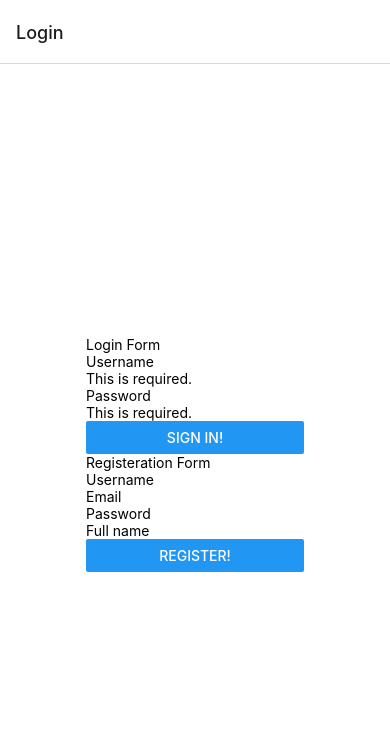
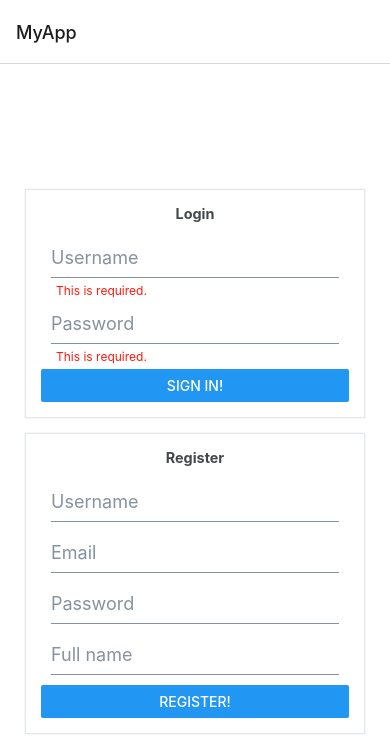
Before and after one commit to Labrat32/MyApp, a React Native app: screen /Login in a window 390 px wide. Both pictures are taken after a click on the button "SIGN IN!". Shown: the top 756 px of the page. Built offline with nearby package versions, Linux system fonts and the light colour scheme.

Commit message:
comp-lib-finish

```diff
--- a/App.js
+++ b/App.js
@@ -1,15 +1,15 @@
 import {StatusBar} from 'expo-status-bar';
 import Navigator from './navigators/Navigator';
 import {MainProvider} from './contexts/MainContext';
+import {SafeAreaProvider} from 'react-native-safe-area-context';
 
 const App = () => {
   return (
-    <>
+    <SafeAreaProvider>
       <MainProvider>
     <Navigator></Navigator>
-    <StatusBar style={"auto"}/>
       </MainProvider>
-    </>
+    </SafeAreaProvider>
   );
 };
 
--- /dev/null
+++ b/Components/FullSizeImage.js
@@ -0,0 +1,35 @@
+import {Card} from '@rneui/themed';
+import {PropTypes} from 'prop-types';
+import {useState} from 'react';
+import {Image} from 'react-native';
+
+const FullSizeImage = ({style, ...props}) => {
+  const [ratio, setRatio] = useState(1);
+  try {
+    Image.getSize(
+      props.source.uri,
+      (width, height) => height && setRatio(width / height)
+    );
+  } catch (error) {
+    console.error(error.message);
+  }
+  console.log('component rendered');
+  return (
+    <Card.Image
+      {...props}
+      style={{
+        width: '100%',
+        height: undefined,
+        aspectRatio: ratio,
+        ...style,
+      }}
+    />
+  );
+};
+
+FullSizeImage.propTypes = {
+  style: PropTypes.object,
+  source: PropTypes.object,
+};
+
+export default FullSizeImage;
--- a/Components/ListItem.js
+++ b/Components/ListItem.js
@@ -1,61 +1,38 @@
-import {
-  Image,
-  Platform,
-  StyleSheet,
-  Text,
-  TouchableOpacity,
-  View,
-} from 'react-native';
 import PropsTypes from 'prop-types';
+import {mediaUrl} from '../util/variables';
+import {ListItem as RNEListItem, Avatar} from '@rneui/themed';
 
 const ListItem = ({singleMedia, navigation}) => {
-  const mediaUrl = 'https://media.mw.metropolia.fi/wbma/uploads/';
   console.log('listItem: ', singleMedia)
   return (
-    <TouchableOpacity
-      style={styles.container}
-      onPress={()=>{
-          navigation.navigate('Single', singleMedia);
-        }
-      }
+    <RNEListItem
+      bottomDivider
+      onPress={() => {
+        navigation.navigate('Single', singleMedia);
+      }}
     >
-      <View style={styles.row}>
-        <Image
-          style={styles.image}
-          source={{uri: mediaUrl + singleMedia.thumbnails.w160}}
-        />
-      </View>
-      <View style={styles.row}>
-        <Text style={styles.title}>{singleMedia.title}</Text>
-        <Text>{singleMedia.description}</Text>
-      </View>
-    </TouchableOpacity>
+      <Avatar
+        size="large"
+        source={{uri: mediaUrl + singleMedia.thumbnails.w160}}
+      />
+      <RNEListItem.Content>
+        <RNEListItem.Title numberOfLines={1} h4>
+          {singleMedia.title}
+        </RNEListItem.Title>
+        <RNEListItem.Subtitle numberOfLines={1}>
+          {singleMedia.description}
+        </RNEListItem.Subtitle>
+      </RNEListItem.Content>
+      <RNEListItem.Chevron />
+    </RNEListItem>
   );
 };
 
 ListItem.propTypes = {
-  singleMedia: PropsTypes.object
-}
+  singleMedia: PropsTypes.object,
+  navigation: PropsTypes.object,
+};
 
-const styles = StyleSheet.create({
-  container: {
-    flex: 1,
-    backgroundColor: 'white',
-    flexDirection: 'row',
-    paddingBottom: 5,
-  },
-  row: {
-    flex: 1,
-    backgroundColor: '#ccc',
-    padding: 10,
-  },
-  title: {
-    fontSize: 20,
-    fontWeight: 'bold',
-  },
-  image: {
-    flex: 1,
-  },
-});
+
 
 export default ListItem;
--- a/Components/LoginForm.js
+++ b/Components/LoginForm.js
@@ -1,9 +1,10 @@
 import AsyncStorage from '@react-native-async-storage/async-storage';
 import {useContext} from 'react';
 import {Controller, useForm} from 'react-hook-form';
-import {View, Text, Button, TextInput} from 'react-native';
+import {Text, Button,} from 'react-native';
 import {MainContext} from '../contexts/MainContext';
 import {useLogin} from '../hooks/ApiHooks';
+import {Card, Input} from '@rneui/themed';
 
 const LoginForm = () => {
   const {isLoggedIn, setIsLoggedIn, setUser} = useContext(MainContext);
@@ -25,13 +26,12 @@
       setIsLoggedIn(true);
     } catch (error) {
       console.error('Login - logIn', error);
-      // TODO: nofify user about wrong username/password/net error?
     }
   };
 
   return (
-    <View>
-      <Text>Login Form</Text>
+    <Card>
+      <Card.Title>Login</Card.Title>
       <Controller
         control={control}
         rules={{
@@ -39,38 +39,44 @@
           minLength: 3,
         }}
         render={({field: {onChange, onBlur, value}}) => (
-          <TextInput
+          <Input
             onBlur={onBlur}
             onChangeText={onChange}
             value={value}
             placeholder="Username"
+            autoCapitalize="none"
+            errorMessage={
+              (errors.username?.type === 'required' && (
+                <Text>This is required.</Text>
+              )) ||
+              (errors.username?.type === 'minLength' && (
+                <Text>Min 3 chars!</Text>
+              ))
+            }
           />
         )}
         name="username"
       />
-      {errors.username?.type === 'required' && <Text>This is required.</Text>}
-      {errors.username?.type === 'minLength' && <Text>Min 3 chars!</Text>}
-
       <Controller
         control={control}
         rules={{
           required: true,
         }}
         render={({field: {onChange, onBlur, value}}) => (
-          <TextInput
+          <Input
             onBlur={onBlur}
             onChangeText={onChange}
             value={value}
             secureTextEntry={true}
             placeholder="Password"
+            errorMessage={errors.password && <Text>This is required.</Text>}
           />
         )}
         name="password"
       />
-      {errors.password && <Text>This is required.</Text>}
 
       <Button title="Sign in!" onPress={handleSubmit((data) => logIn(data))} />
-    </View>
+    </Card>
   );
 };
 
--- a/Components/RegisterForm.js
+++ b/Components/RegisterForm.js
@@ -1,8 +1,7 @@
-import {useContext} from 'react';
 import {Controller, useForm} from 'react-hook-form';
-import {View, Text, Button, TextInput} from 'react-native';
-import {MainContext} from '../contexts/MainContext';
+import {Text, Button} from 'react-native';
 import {useUser} from '../hooks/ApiHooks';
+import {Card, Input} from '@rneui/themed';
 
 const RegisterForm = () => {
   const {postUser} = useUser();
@@ -25,8 +24,8 @@
   };
 
   return (
-    <View>
-      <Text>Registeration Form</Text>
+    <Card>
+      <Card.Title>Register</Card.Title>
       <Controller
         control={control}
         rules={{
@@ -34,17 +33,24 @@
           minLength: 3,
         }}
         render={({field: {onChange, onBlur, value}}) => (
-          <TextInput
+          <Input
             onBlur={onBlur}
             onChangeText={onChange}
             value={value}
             placeholder="Username"
+            autoCapitalize="none"
+            errorMessage={
+              (errors.username?.type === 'required' && (
+                <Text>This is required.</Text>
+              )) ||
+              (errors.username?.type === 'minLength' && (
+                <Text>Min 3 chars!</Text>
+              ))
+            }
           />
         )}
         name="username"
       />
-      {errors.username?.type === 'required' && <Text>This is required.</Text>}
-      {errors.username?.type === 'minLength' && <Text>Min 3 chars!</Text>}
 
       <Controller
         control={control}
@@ -52,16 +58,17 @@
           required: true,
         }}
         render={({field: {onChange, onBlur, value}}) => (
-          <TextInput
+          <Input
             onBlur={onBlur}
             onChangeText={onChange}
             value={value}
             placeholder="Email"
+            autoCapitalize="none"
+            errorMessage={errors.email && <Text>This is required.</Text>}
           />
         )}
         name="email"
       />
-      {errors.email && <Text>This is required.</Text>}
 
       <Controller
         control={control}
@@ -69,17 +76,17 @@
           required: true,
         }}
         render={({field: {onChange, onBlur, value}}) => (
-          <TextInput
+          <Input
             onBlur={onBlur}
             onChangeText={onChange}
             value={value}
             secureTextEntry={true}
             placeholder="Password"
+            errorMessage={errors.password && <Text>This is required.</Text>}
           />
         )}
         name="password"
       />
-      {errors.password && <Text>This is required.</Text>}
 
       <Controller
         control={control}
@@ -88,18 +95,19 @@
           minLength: 3,
         }}
         render={({field: {onChange, onBlur, value}}) => (
-          <TextInput
+          <Input
             onBlur={onBlur}
             onChangeText={onChange}
             value={value}
             placeholder="Full name"
+            autoCapitalize="words"
           />
         )}
         name="full_name"
       />
 
       <Button title="Register!" onPress={handleSubmit(register)} />
-    </View>
+    </Card>
   );
 };
 
--- a/hooks/ApiHooks.js
+++ b/hooks/ApiHooks.js
@@ -8,7 +8,6 @@
   const loadMedia = async () => {
     try {
       const json = await doFetch(apiUrl + 'media?limit=5');
-
       console.log(json);
       const allMediaData = json.map(async (mediaItem) => {
         return await doFetch(apiUrl + 'media/' + mediaItem.file_id);
@@ -16,7 +15,6 @@
       setMediaArray(await Promise.all(allMediaData));
     } catch (error) {
       console.log('media fetch failed', error);
-      //TODO: notify user?
     }
   };
 
@@ -59,8 +57,7 @@
 
 const useLogin = () => {
   const postLogin = async (userCredentials) => {
-    // user credentials format: {username: 'someUsername', password: 'somePassword'}
-    const options = {
+     const options = {
       method: 'POST',
       headers: {
         'Content-Type': 'application/json',
--- a/navigators/Navigator.js
+++ b/navigators/Navigator.js
@@ -7,6 +7,7 @@
 import Login from '../views/Login';
 import {useContext} from 'react';
 import {MainContext} from '../contexts/MainContext';
+import {Icon} from '@rneui/themed';
 
 const Tab = createBottomTabNavigator();
 const Stack = createNativeStackNavigator();
@@ -15,8 +16,20 @@
 const TabScreen = () => {
   return (
     <Tab.Navigator>
-      <Tab.Screen name="Home" component={Home} />
-      <Tab.Screen name="Profile" component={Profile} />
+    <Tab.Screen
+      name="Home"
+      component={Home}
+      options={{
+        tabBarIcon: ({color}) => <Icon name="home" color={color} />,
+      }}
+    />
+      <Tab.Screen
+        name="Profile"
+        component={Profile}
+        options={{
+          tabBarIcon: ({color}) => <Icon name="person" color={color} />,
+        }}
+      />
     </Tab.Navigator>
   );
 };
@@ -27,21 +40,22 @@
     <Stack.Navigator>
       {isLoggedIn ? (
         <>
-      <Stack.Screen
-        name="Back"
-        component={TabScreen}
-        options={{ headerShown: false }}
-      />
-      <Stack.Screen
-        name="Single"
-        component={Single}
-      />
+          <Stack.Screen
+            name="Back"
+            component={TabScreen}
+            options={{headerShown: false}}
+          />
+          <Stack.Screen name="Single" component={Single}/>
         </>
-        ):(
-      <Stack.Screen
-        name={"Login"}
-        component={Login}
-      />)}
+      ) : (
+        <Stack.Screen
+          name="Login"
+          component={Login}
+          options={{
+            title: 'MyApp'
+          }}
+        />
+      )}
     </Stack.Navigator>
   );
 };
--- a/package.json
+++ b/package.json
@@ -14,6 +14,8 @@
     "@react-navigation/bottom-tabs": "^6.3.3",
     "@react-navigation/native": "^6.0.12",
     "@react-navigation/native-stack": "^6.8.0",
+    "@rneui/base": "^4.0.0-rc.6",
+    "@rneui/themed": "^4.0.0-rc.6",
     "eslint-plugin-react-native": "^4.0.0",
     "expo": "~46.0.9",
     "expo-status-bar": "~1.4.0",
@@ -21,7 +23,7 @@
     "react": "18.0.0",
     "react-hook-form": "^7.34.2",
     "react-native": "0.69.5",
-    "react-native-safe-area-context": "4.3.1",
+    "react-native-safe-area-context": "^4.3.1",
     "react-native-screens": "~3.15.0"
   },
   "devDependencies": {
--- a/views/Profile.js
+++ b/views/Profile.js
@@ -1,9 +1,10 @@
-import {StyleSheet, SafeAreaView, Text, Button, Image} from 'react-native';
 import {useContext, useEffect, useState} from 'react';
 import {MainContext} from '../contexts/MainContext';
 import AsyncStorage from '@react-native-async-storage/async-storage';
 import {useTag} from '../hooks/ApiHooks';
 import {mediaUrl} from '../util/variables';
+import {Avatar, Button, Card, ListItem, Text} from '@rneui/themed';
+import FullSizeImage from '../Components/FullSizeImage';
 
 const Profile = () => {
   const {isLoggedIn, setIsLoggedIn, user} = useContext(MainContext);
@@ -12,7 +13,6 @@
 
   const fetchAvatar = async () => {
     try {
-
       const avatarArray = await getFilesByTag('avatar_2147');
       const avatarFile = avatarArray.pop()
       setAvatar(mediaUrl + avatarFile.filename);
@@ -23,8 +23,7 @@
 
   useEffect(() => {
     fetchAvatar();
-  }, [])
-
+  }, []);
 
   console.log('Profile', isLoggedIn);
 
@@ -38,28 +37,29 @@
   };
 
   return (
-    <SafeAreaView style={styles.container}>
-      <Text>Profile</Text>
-      <Text>
-        User: {user.username} (id: {user.user_id})
-      </Text>
-      <Image source={{url: avatar}} style={{width: 200, height: 200}}/>
-      <Text>Email: {user.email}</Text>
-      <Text>Full name: {user.full_name}</Text>
-      <Text>User since: {user.time_created}</Text>
+    <Card>
+      <Card.Title>{user.full_name}</Card.Title>
+      <FullSizeImage source={{uri: avatar}} />
+      <ListItem>
+        <Avatar
+          icon={{name: 'contact-mail', type: 'material'}}
+          containerStyle={{backgroundColor: '#aaa'}}
+        />
+        <ListItem.Title>{user.email}</ListItem.Title>
+      </ListItem>
+      <ListItem>
+        <Avatar
+          icon={{name: 'person', type: 'material'}}
+          containerStyle={{backgroundColor: '#aaa'}}
+        />
+        <ListItem.Title>
+          {user.username} (id: {user.user_id})
+        </ListItem.Title>
+      </ListItem>
       <Button title="Logout" onPress={logOut} />
-    </SafeAreaView>
+    </Card>
   );
 };
 
-const styles = StyleSheet.create({
-  container: {
-    flex: 1,
-    backgroundColor: '#fff',
-    alignItems: 'center',
-    justifyContent: 'center',
-    paddingTop: 40,
-  },
-});
 
 export default Profile;
--- a/views/Single.js
+++ b/views/Single.js
@@ -1,30 +1,19 @@
 import React from 'react';
-import {StyleSheet, SafeAreaView, Text, Image} from 'react-native';
 import PropsTypes from 'prop-types';
 import {mediaUrl} from '../util/variables';
+import {Card} from '@rneui/themed';
 
 const Single = ({route}) => {
   console.log('Single route: ', route)
   const {filename, title} = route.params
   return (
-    <SafeAreaView style={styles.container}>
-      <Text>{title}</Text>
-      <Image source={{uri: mediaUrl + filename}}
-             style={{width: 200, height: 200}}/>
-    </SafeAreaView>
+    <Card>
+      <Card.Title>{title}</Card.Title>
+      <Card.Image source={{uri: mediaUrl + filename}} />
+    </Card>
   );
 };
 
-
-const styles = StyleSheet.create({
-  container: {
-    flex: 1,
-    backgroundColor: '#fff',
-    alignItems: 'center',
-    justifyContent: 'center',
-    paddingTop: 40,
-  },
-});
 
 Single.propTypes = {
   route: PropsTypes.object,
```
Also changed, not shown: 1 other file (tests, documents, lock files or other folders).
